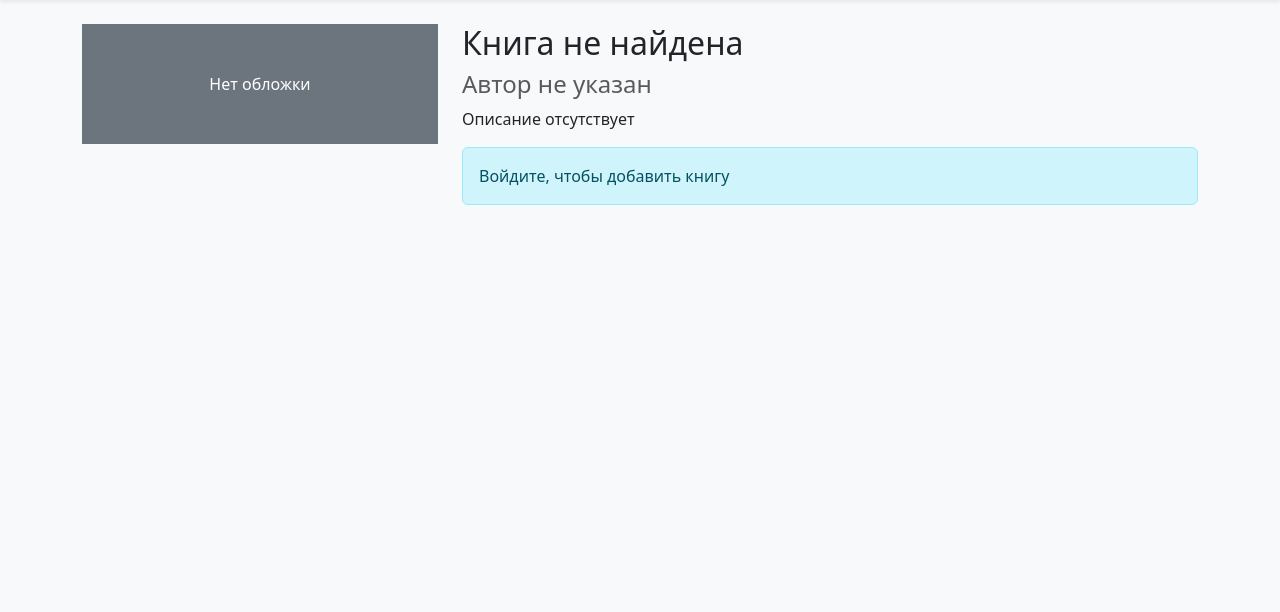
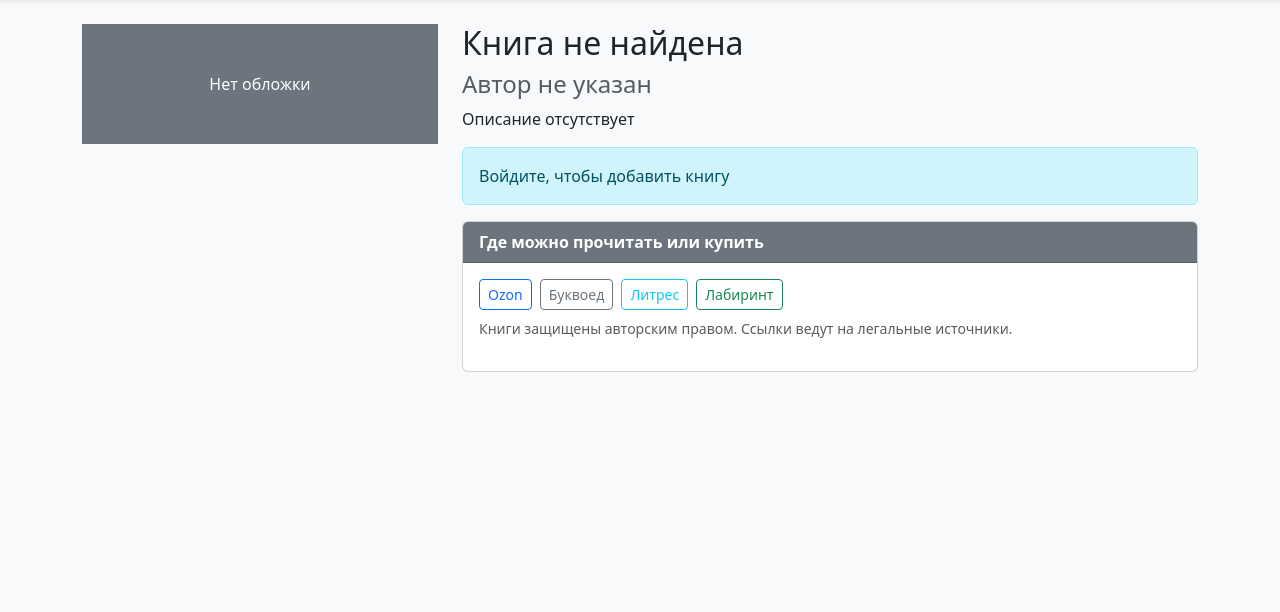
Before and after one commit to linacccccccfnk-svg/bookclub, a Flask app: page /book/1 in a window 1280 px wide. Shown: the part 68-680 px from the top of the page. Run offline with Flask 3, Linux system fonts and the light colour scheme; data that the repository does not hold is empty.

Commit message:
Update book.html

```diff
--- a/templates/book.html
+++ b/templates/book.html
@@ -22,9 +22,9 @@
                 <input type="hidden" name="book_cover" value="{{ book.cover }}">
 
                 <select name="status" class="form-select mb-2">
-                    <option value="want">📌 Хочу прочитать</option>
-                    <option value="reading">📖 Читаю</option>
-                    <option value="read">✅ Прочитано</option>
+                    <option value="want"> Хочу прочитать</option>
+                    <option value="reading"> Читаю</option>
+                    <option value="read"> Прочитано</option>
                 </select>
 
                 <button type="submit" class="btn btn-success w-100">Добавить в библиотеку</button>
@@ -32,6 +32,28 @@
         {% else %}
             <div class="alert alert-info">Войдите, чтобы добавить книгу</div>
         {% endif %}
+
+        <!-- Ссылки на покупку -->
+        <div class="card mt-3">
+            <div class="card-header bg-secondary text-white">
+                <strong>Где можно прочитать или купить</strong>
+            </div>
+            <div class="card-body">
+                <div class="d-flex gap-2 flex-wrap">
+                    <a href="https://www.ozon.ru/search/?text={{ book.title }}"
+                       target="_blank" class="btn btn-outline-primary btn-sm">Ozon</a>
+                    <a href="https://www.bookvoed.ru/search?q={{ book.title }}"
+                       target="_blank" class="btn btn-outline-secondary btn-sm">Буквоед</a>
+                    <a href="https://www.litres.ru/search/?q={{ book.title }}"
+                       target="_blank" class="btn btn-outline-info btn-sm">Литрес</a>
+                    <a href="https://www.labirint.ru/search/{{ book.title }}/"
+                       target="_blank" class="btn btn-outline-success btn-sm">Лабиринт</a>
+                </div>
+                <p class="text-muted mt-2 small">
+                     Книги защищены авторским правом. Ссылки ведут на легальные источники.
+                </p>
+            </div>
+        </div>
     </div>
 </div>
 {% endblock %}
```
